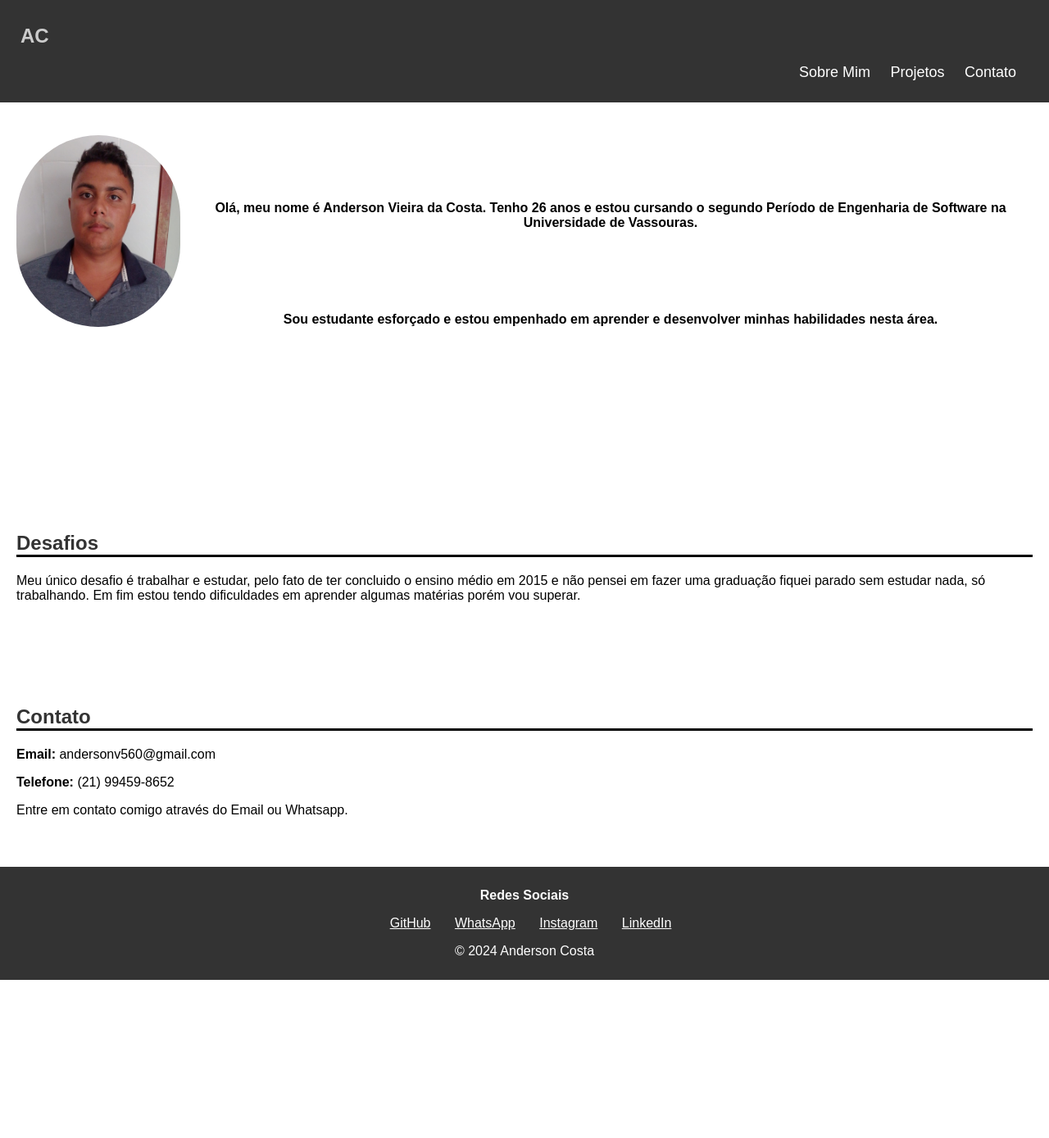
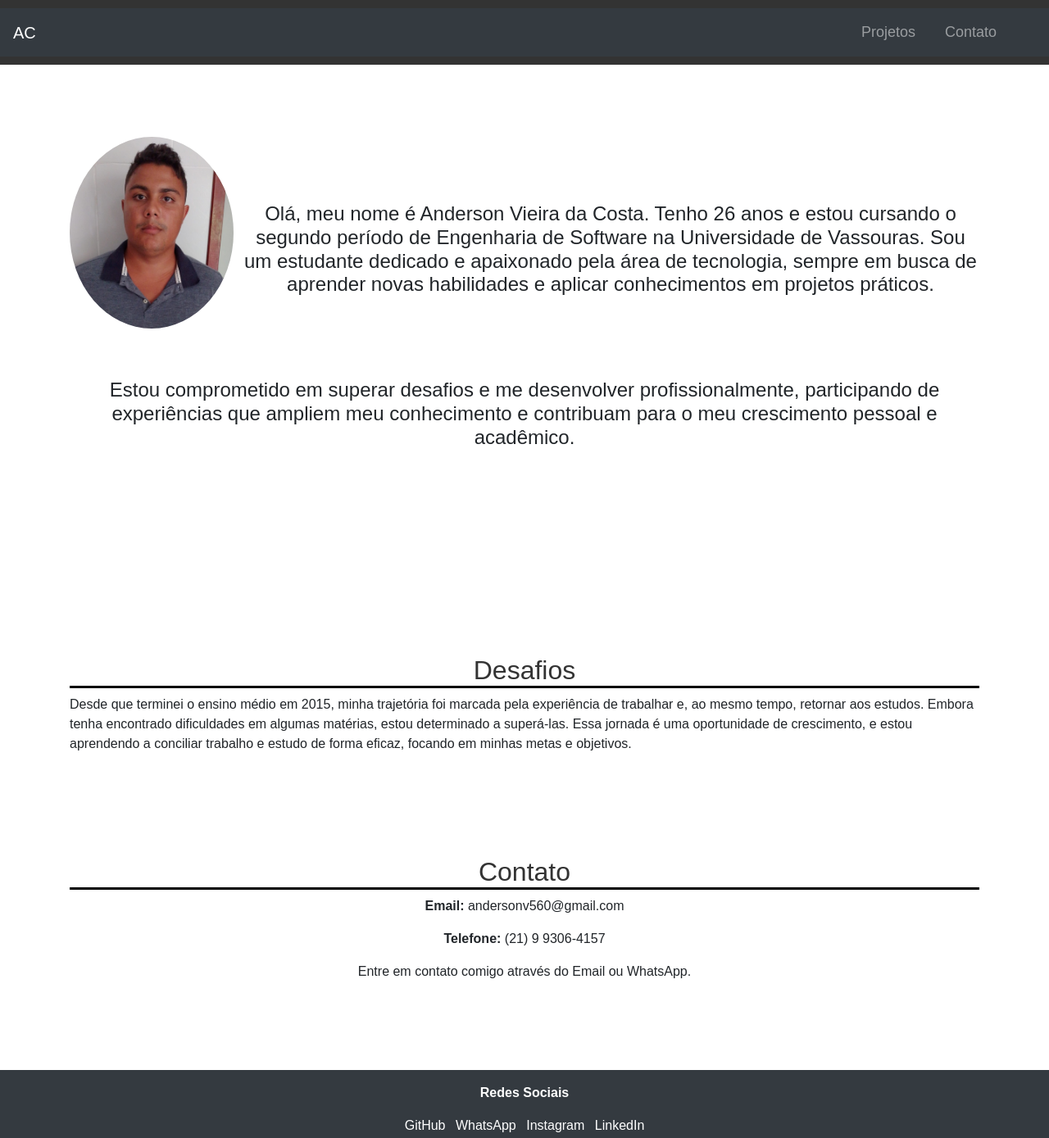
Before and after one commit to andfla98/Portif-lio, a plain HTML site: page index.html in a window 1280 px wide. Shown: the top 1389 px of the page at 82% size. Before the commit the page ends 1196 px from the top, so only its background shows below. Drawn offline with nearby package versions, Linux system fonts and the light colour scheme.

Commit message:
Update index.html

```diff
--- a/index.html
+++ b/index.html
@@ -4,49 +4,62 @@
     <meta charset="UTF-8">
     <meta name="viewport" content="width=device-width, initial-scale=1.0">
     <title>Portfólio de Projetos de Software</title>
+    <link rel="stylesheet" href="https://maxcdn.bootstrapcdn.com/bootstrap/4.5.2/css/bootstrap.min.css">
     <link rel="stylesheet" href="port.css">
 </head>
 <body>
     <header>
-        <nav>
-            <h1>AC</h1>
-            <ul>
-                <li><a href="#sobre-mim">Sobre Mim</a></li>
-                <li><a href="projetos.html">Projetos</a></li>
-                <li><a href="#contato">Contato</a></li>
-            </ul>
+        <nav class="navbar navbar-expand-lg navbar-dark bg-dark">
+            <a class="navbar-brand" href="#">AC</a>
+            <button class="navbar-toggler" type="button" data-toggle="collapse" data-target="#navbarNav" aria-controls="navbarNav" aria-expanded="false" aria-label="Toggle navigation">
+                <span class="navbar-toggler-icon"></span>
+            </button>
+            <div class="collapse navbar-collapse" id="navbarNav">
+                <ul class="navbar-nav ml-auto">
+                    <li class="nav-item">
+                        <a class="nav-link" href="projetos.html">Projetos</a>
+                    </li>
+                    <li class="nav-item">
+                        <a class="nav-link" href="#contato">Contato</a>
+                    </li>
+                </ul>
+            </div>
         </nav>
     </header>
 
-    <main>
-        <div class="foto">
-        <img src="IMG/foto.jpeg"  width="200px" alt="Foto Pessoal">
+    <main class="container mt-5">
+        <div class="foto mb-4">
+            <img src="IMG/foto.jpeg" class="rounded-circle" width="200px" alt="Foto Pessoal">
         </div>
-        <section class="sobre-mim">
-            <h4>Olá, meu nome é Anderson Vieira da Costa. Tenho 26 anos e estou cursando o segundo Período de Engenharia de Software na Universidade de Vassouras.</h4>
-            <h4>Sou estudante esforçado e estou empenhado em aprender e desenvolver minhas habilidades nesta área.</h4>
+        <section class="sobre-mim text-center mb-4">
+            <h4>Olá, meu nome é Anderson Vieira da Costa. Tenho 26 anos e estou cursando o segundo período de Engenharia de Software na Universidade de Vassouras. Sou um estudante dedicado e apaixonado pela área de tecnologia, sempre em busca de aprender novas habilidades e aplicar conhecimentos em projetos práticos.</h4>
+            <h4>Estou comprometido em superar desafios e me desenvolver profissionalmente, participando de experiências que ampliem meu conhecimento e contribuam para o meu crescimento pessoal e acadêmico.</h4>
         </section>
         <section id="desafios">
-            <h2>Desafios</h2>
-            <p>Meu único desafio é trabalhar e estudar, pelo fato de ter concluido o ensino médio em 2015 e não pensei em fazer uma graduação fiquei parado sem estudar nada, só trabalhando. Em fim estou tendo dificuldades em aprender algumas matérias porém vou superar.</p>
+            <h2 class="text-center">Desafios</h2>
+            <p>Desde que terminei o ensino médio em 2015, minha trajetória foi marcada pela experiência de trabalhar e, ao mesmo tempo, retornar aos estudos. Embora tenha encontrado dificuldades em algumas matérias, estou determinado a superá-las. Essa jornada é uma oportunidade de crescimento, e estou aprendendo a conciliar trabalho e estudo de forma eficaz, focando em minhas metas e objetivos.</p>
         </section>
-        <section id="contato">
+        <section id="contato" class="text-center">
             <h2>Contato</h2>
             <p><strong>Email:</strong> andersonv560@gmail.com</p>
-            <p><strong>Telefone:</strong> (21) 99459-8652</p>
-            <p>Entre em contato comigo através do Email ou Whatsapp.</p>
+            <p><strong>Telefone:</strong> (21) 9 9306-4157</p>
+            <p>Entre em contato comigo através do Email ou WhatsApp.</p>
         </section>
     </main>
 
-    <footer>
+    <footer class="bg-dark text-white text-center p-3 mt-5">
         <p><strong>Redes Sociais</strong></p>
-            <ul class="links">
-                <a href="https://github.com/seu_usuario_github">GitHub</a>
-                <a href="https://wa.me/+5521994598652">WhatsApp</a>
-                <a href="">Instagram</a>
-                <a href="">LinkedIn</a>
-            </ul>
+        <ul class="list-inline">
+            <li class="list-inline-item"><a href="https://github.com/seu_usuario_github" class="text-white">GitHub</a></li>
+            <li class="list-inline-item"><a href="https://wa.me/+5521993064157" class="text-white">WhatsApp</a></li>
+            <li class="list-inline-item"><a href="#" class="text-white">Instagram</a></li>
+            <li class="list-inline-item"><a href="#" class="text-white">LinkedIn</a></li>
+        </ul>
         <p>&copy; 2024 Anderson Costa</p>
     </footer>
+
+    <script src="https://code.jquery.com/jquery-3.5.1.slim.min.js"></script>
+    <script src="https://cdn.jsdelivr.net/npm/@popperjs/core@2.9.2/dist/umd/popper.min.js"></script>
+    <script src="https://maxcdn.bootstrapcdn.com/bootstrap/4.5.2/js/bootstrap.min.js"></script>
 </body>
 </html>
```
